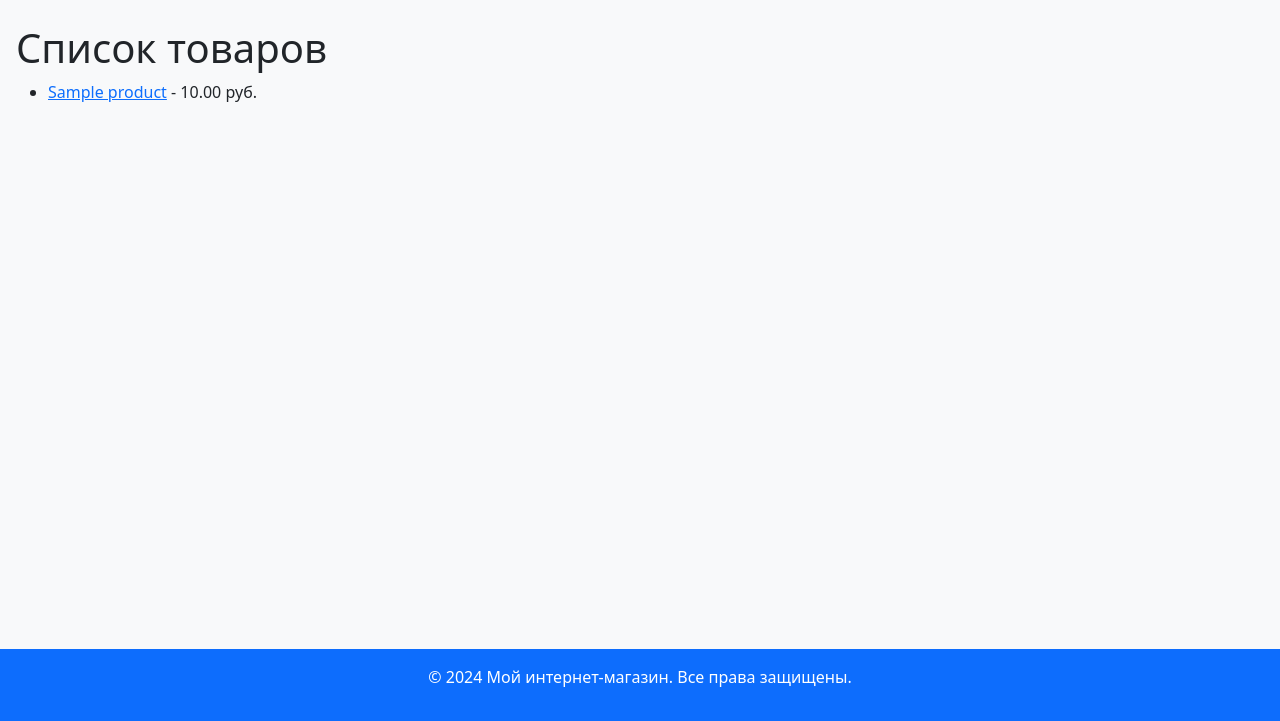
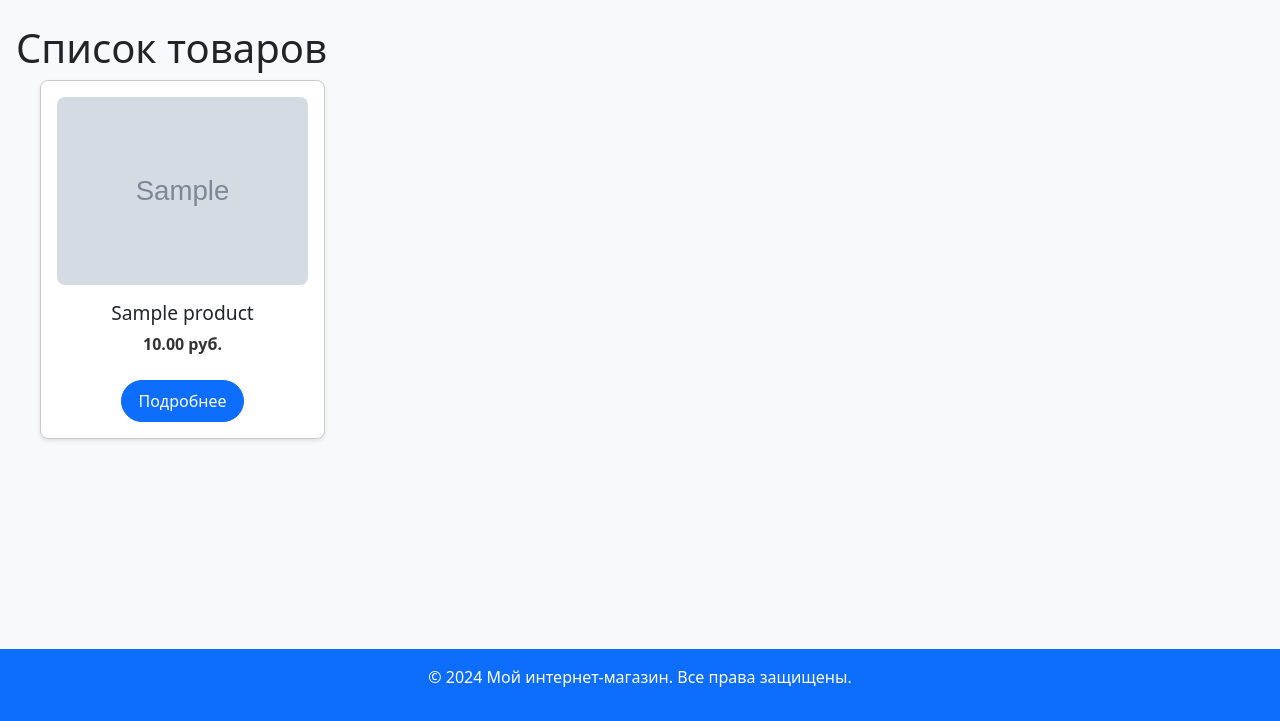
Before and after one commit to whtslv7837/musicstore, a Django app: page /products/ in a window 1280 px wide. Shown: the part 79-800 px from the top of the page. Run offline with Django 5.2, Linux system fonts and the light colour scheme; tables that the repository leaves empty hold one stand-in row (values such as "Sample post"); grey boxes marked "Sample" are stand-in pictures.

Commit message:
страница с товарами

```diff
--- a/musicstore/main/static/styles.css
+++ b/musicstore/main/static/styles.css
@@ -79,3 +79,61 @@ header li {
     font-size: 1.3rem;
     border-radius: 13px;
 }
+
+/* Контейнер для списка товаров */
+.product_list {
+    display: grid;
+    grid-template-columns: repeat(4, 1fr);
+    gap: 20px;
+    list-style: none;
+    padding: 0;
+    margin: 0 auto;
+    max-width: 1200px;
+}
+
+.product_item {
+    border: 1px solid #ccc;
+    border-radius: 8px;
+    padding: 16px;
+    text-align: center;
+    background-color: #fff;
+    box-shadow: 0 2px 4px rgba(0, 0, 0, 0.1);
+    transition: transform 0.2s;
+}
+
+.product_item:hover {
+    transform: scale(1.05);
+}
+
+.product_item img {
+    width: 100%;
+    height: auto;
+    border-radius: 8px;
+    margin-bottom: 8px;
+}
+
+.product_item h3 {
+    font-size: 1.2rem;
+    margin: 8px 0;
+}
+
+.product_item p {
+    font-size: 1rem;
+    font-weight: bold;
+    color: #333;
+}
+
+.product_item .btn {
+    margin-top: 8px;
+    display: inline-block;
+    padding: 8px 16px;
+    text-decoration: none;
+    color: #fff;
+    background-color: #0d6efd;
+    border-radius: 30px;
+    transition: background-color 0.3s;
+}
+
+.product_item .btn:hover {
+    background-color: #0044cc;
+}
--- a/musicstore/products/templates/products/product_list.html
+++ b/musicstore/products/templates/products/product_list.html
@@ -4,10 +4,17 @@
 
 {% block content %}
     <h1>Список товаров</h1>
-    <ul>
+    <ul class="product_list">
         {% for product in products %}
-            <li>
-                <a href="{{ product.id }}/">{{ product.name }}</a> - {{ product.price }} руб.
+            <li class="product_item">
+                {% if product.image %}
+                    <img src="{{ product.image.url }}" alt="{{ product.name }}">
+                {% else %}
+                    <p>Изображение отсутствует</p>
+                {% endif %}
+                <h3>{{ product.name }}</h3>
+                <p>{{ product.price }} руб.</p>
+                <a href="{{ product.id }}/" class="btn btn-primary">Подробнее</a>
             </li>
         {% endfor %}
     </ul>
```
Also changed, not shown: patchnotes.md (+4 -0 lines), musicstore/media/products/16859441720145212550_gtr_frt_001_rr.webp (added), musicstore/media/products/fender-american-performer-stratocaster-hss-rw-3-colour-sunburs_eLnOg6U.jpg (added), musicstore/media/products/fender-american-performer-stratocaster-hss-rw-3-colour-sunburst-_1_GIT0047664-000.jpg (added), musicstore/media/products/gibson-firebird.jpg (added), musicstore/media/products/gibson-les-paul-standard-60s-bourbon-burst.jpg (added), musicstore/products/migrations/0003_alter_product_image.py (added), musicstore/products/migrations/0004_alter_product_image.py (added).
